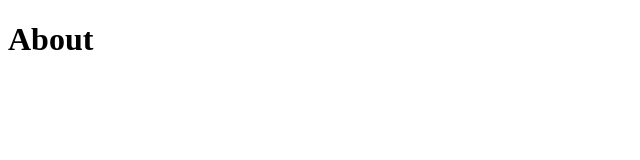
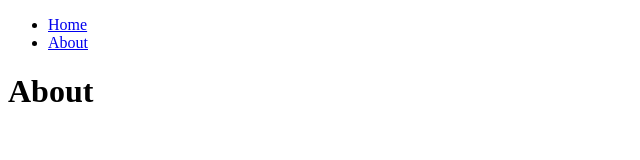
Before and after one commit to rafa2135/Gatsby-site, a Gatsby site: page /about in a window 1280 px wide. Shown: the whole page, without its empty margins (0-640 px from the left). Built offline with nearby package versions, Linux system fonts and the light colour scheme; Gatsby itself is replaced by a stand-in of ours.

Commit message:
simple component Navbar

```diff
--- /dev/null
+++ b/src/components/Navbar.tsx
@@ -0,0 +1,21 @@
+import { Link } from "gatsby";
+import React from "react";
+
+type Props = {};
+
+const Navbar = (props: Props) => {
+  return (
+    <nav>
+      <ul>
+        <li>
+          <Link to="/">Home</Link>
+        </li>
+        <li>
+          <Link to="/about">About</Link>
+        </li>
+      </ul>
+    </nav>
+  );
+};
+
+export default Navbar;
--- a/src/pages/about.tsx
+++ b/src/pages/about.tsx
@@ -1,9 +1,13 @@
 import * as React from "react";
 import { PageProps } from "gatsby";
+import Navbar from "../components/Navbar";
 
 const About = ({}: PageProps) => (
   <main>
-    <h1>About</h1>
+    <div>
+      <Navbar />
+      <h1>About</h1>
+    </div>
   </main>
 );
 export default About;
--- a/src/pages/index.tsx
+++ b/src/pages/index.tsx
@@ -1,9 +1,11 @@
 import * as React from "react";
+import Navbar from "../components/Navbar";
 import { PageProps, Link } from "gatsby";
 
 const Index = ({}: PageProps) => (
   <main>
     <div>
+      <Navbar />
       <h1>Index</h1>
       <div>
         <Link to="/about">about</Link>
@@ -13,7 +15,6 @@
       </div>
     </div>
     <a href="/about">regular link</a>
-    <a href="https://www.gatsbyjs.com/docs/quick-start/">gatsby doc</a>
   </main>
 );
 export default Index;
```
